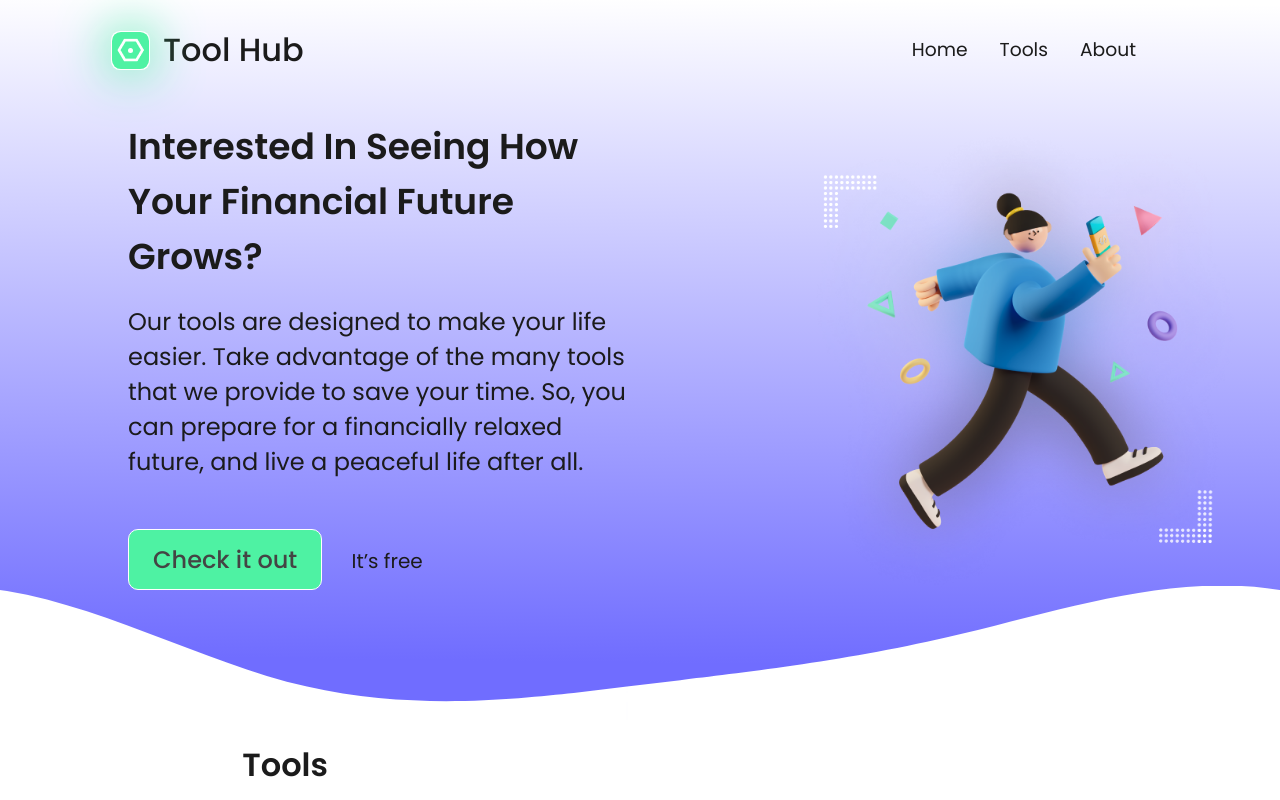
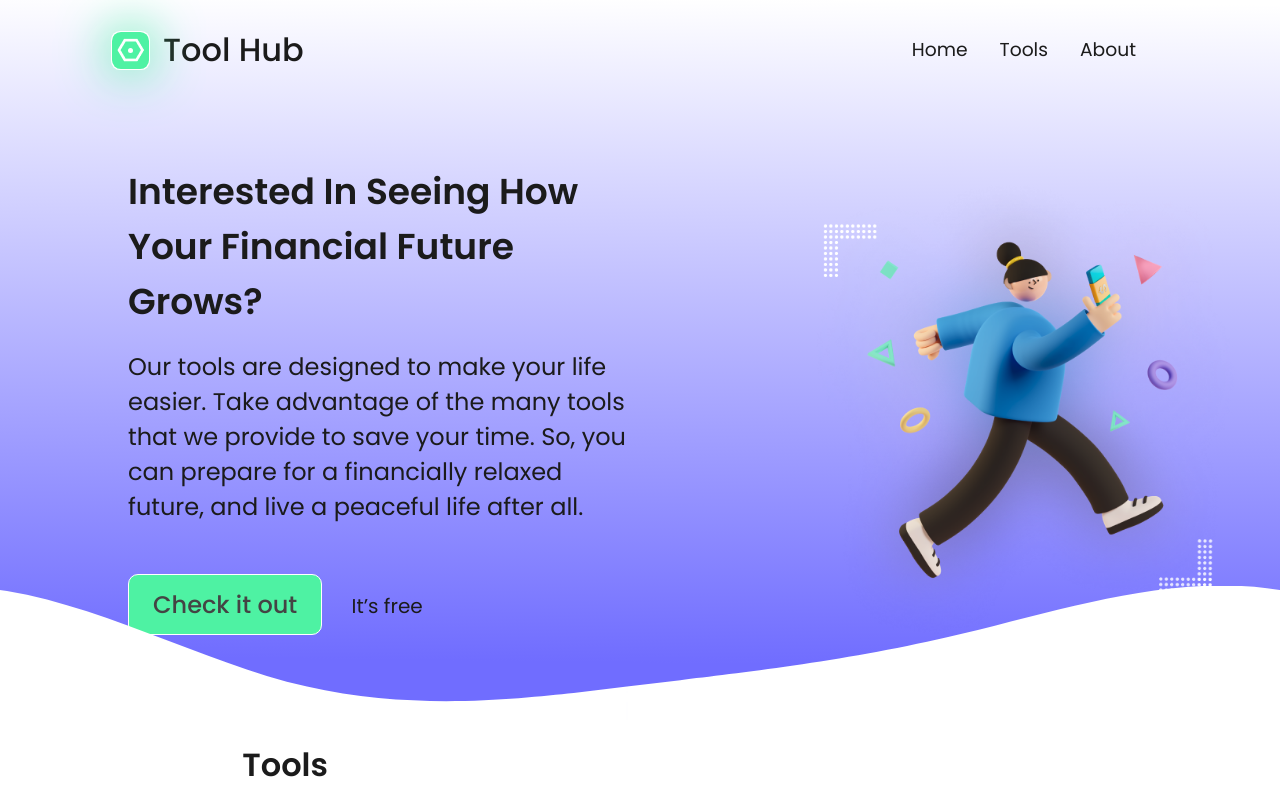
Before and after one commit to ritveak/Growth-chart, a React (Create React App) app in the folder growth-chart/: page / in a window 1280 px wide. Shown: the top 800 px of the page. Built offline with nearby package versions, Linux system fonts and the light colour scheme.

Commit message:
Banner alignment

```diff
--- a/growth-chart/src/home/Banner.css
+++ b/growth-chart/src/home/Banner.css
@@ -85,17 +85,16 @@ ul {
   }
   .jumboTron{
       display: flex;
-      align-items: center;
       width: 100%;
   }
   .introText{
     width: 50%;
-    padding: 0 10%;
-    display: flex;
-    align-items: center;
+    padding: 5% 10%;
   }
   .introIllustration{
     width: 50%;
+    display: flex;
+    align-items: center;
   }
   .introTitle {
       font-weight: 600;
```
